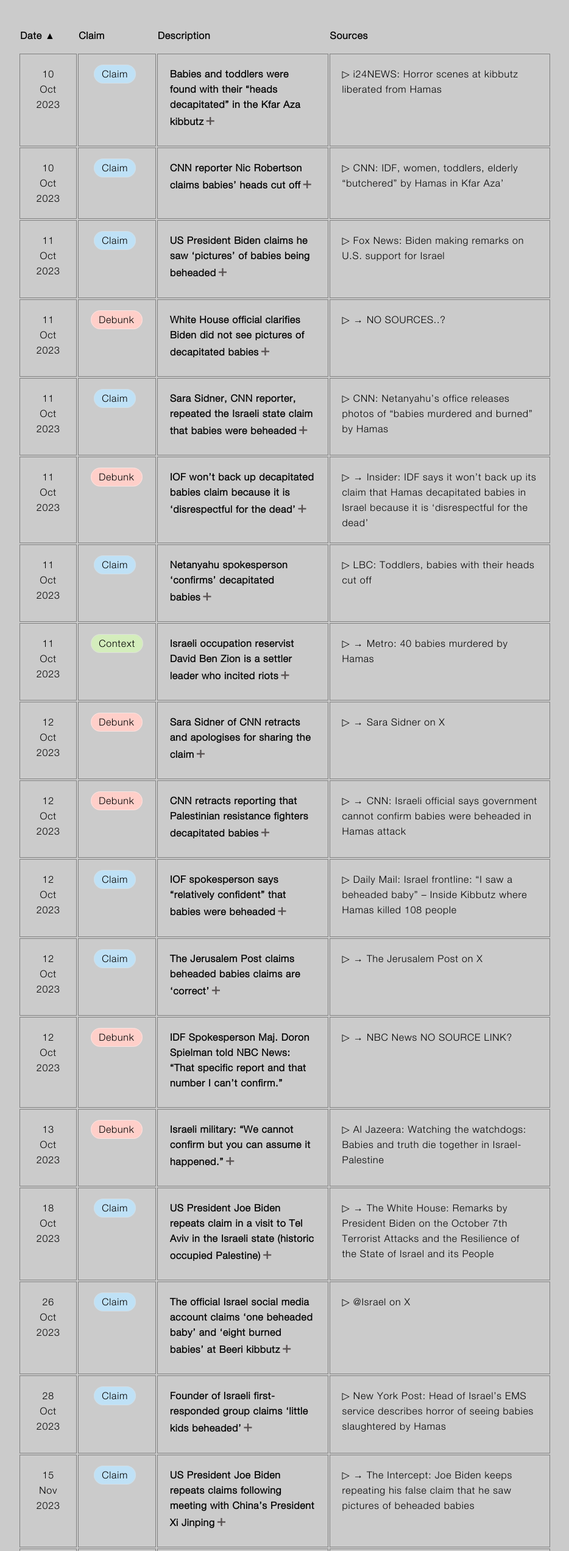
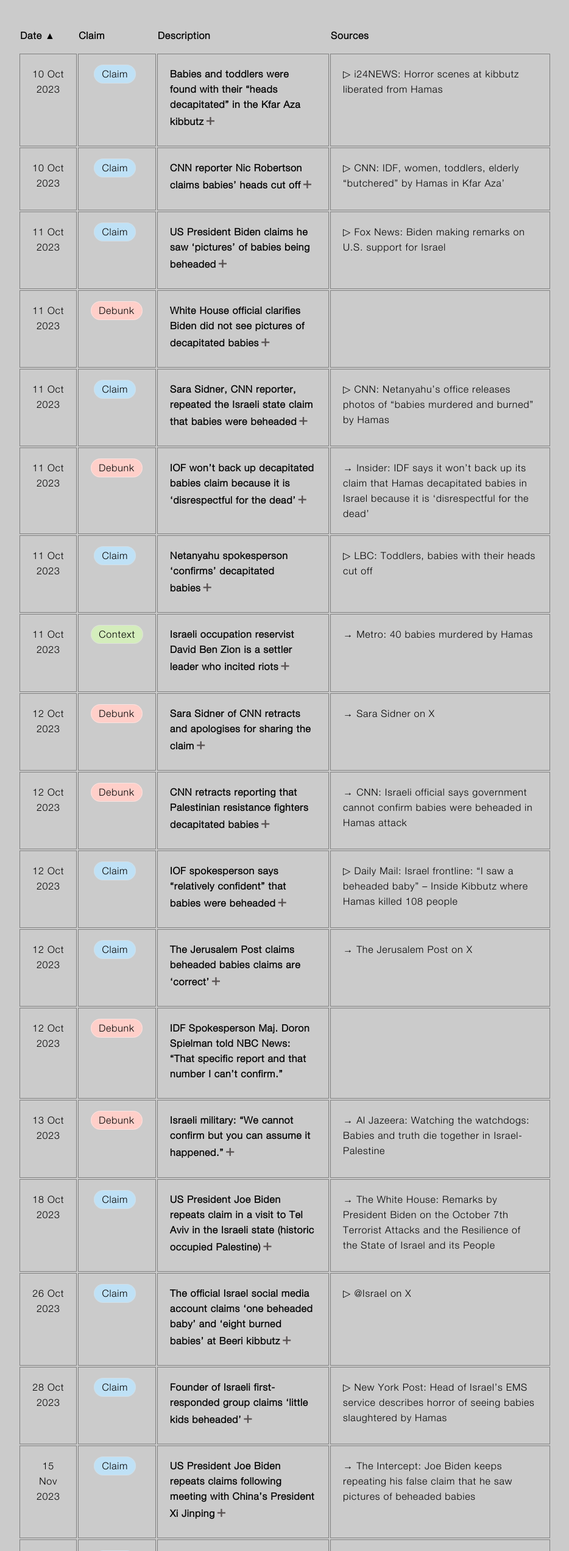
Before and after one commit to tamtzekin/hasbara-tracker, a React (Create React App) app: page /tracker in a window 1280 px wide. Shown: the part 256-2800 px from the top of the page at 61% size, without its empty margins (199-1133 px from the left). Built offline with nearby package versions, Linux system fonts and the light colour scheme.

Commit message:
go back to manual ▷ arrows

```diff
--- a/src/components/Tracker.js
+++ b/src/components/Tracker.js
@@ -73,7 +73,7 @@ export default function Tracker() {
                         <a href={row.original.sourceLink} target="_blank" rel="noreferrer">
 
                         {videoHasPreviewLink}
-                            <span className='play-arrow'></span>
+                            {/* <span className='play-arrow'></span> */}
 
                         {row.original.sourceText}
                         </a>
--- a/src/components/data.js
+++ b/src/components/data.js
@@ -11,7 +11,7 @@ const data = [
             summaryClass: 'expand-text',
             details: 'A spokesperson for the Israeli state’s prime minister claimed babies and toddlers were found with their “heads decapitated” in the Kfar Aza kibbutz after Hamas fighters entered occupied Palestine on October 7, 2023.<br /><br />Nicole Zedeck, a reporter with Tel Aviv-based news channel i24, interviewed Israeli occupation force soldier David Ben Zion who made the same claim on October 10, 2023. He said: “They cut heads of children, they cut heads of women.”',
         },
-        sourceText: 'i24NEWS: Horror scenes at kibbutz liberated from Hamas',
+        sourceText: '▷ i24NEWS: Horror scenes at kibbutz liberated from Hamas',
         sourceLink: 'https://archive.ph/QeCXs',
         videoLink: '/files/i24NEWS_10Oct.mp4',
     },
@@ -28,7 +28,7 @@ const data = [
             summaryClass: 'expand-text',
             details: 'Nic Robertson, a CNN reporter, claimed Palestinian resistance fighters carried out ISIS-style executions” by “cutting the heads off of people” including babies and killing their pets.<br /><br />“Men, women, children, hands bound, shot, executed, heads cut.”',
         },
-        sourceText: 'CNN: IDF, women, toddlers, elderly “butchered” by Hamas in Kfar Aza’',
+        sourceText: '▷ CNN: IDF, women, toddlers, elderly “butchered” by Hamas in Kfar Aza’',
         sourceLink: 'https://archive.ph/XRmh4',
         videoLink: '/files/CNN_NicRobertson_10Oct.mp4',
     },
@@ -45,7 +45,7 @@ const data = [
             summaryClass: 'expand-text',
             details: 'In an address to Jewish community leaders on October 11, 2023, Biden claimed: “I never really thought that I would see and have confirmed pictures of terrorists beheading children.”',
         },
-        sourceText: 'Fox News: Biden making remarks on U.S. support for Israel',
+        sourceText: '▷ Fox News: Biden making remarks on U.S. support for Israel',
         sourceLink: 'https://archive.ph/UN3Jd',
         videoLink: '/files/Fox_Biden_10Oct.mp4',
     },
@@ -62,7 +62,7 @@ const data = [
             summaryClass: 'expand-text',
             details: 'An administration official later clarified Biden’s remarks, saying that Biden was referring to public statements from officials and media reports and had not actually seen photos.',
         },
-        sourceText: '→ NO SOURCES..?',
+        sourceText: '',
         sourceLink: '',
         videoLink: '',
     },
@@ -79,7 +79,7 @@ const data = [
             summaryClass: 'expand-text',
             details: 'In a CNN news report, Sidner claimed babies and toddlers were found with their “heads decapitated” in Kfar Aza.',
         },
-        sourceText: 'CNN: Netanyahu’s office releases photos of “babies murdered and burned” by Hamas',
+        sourceText: '▷ CNN: Netanyahu’s office releases photos of “babies murdered and burned” by Hamas',
         sourceLink: 'https://archive.ph/wpEIM',
         videoLink: '/files/CNNTV_11Oct.mp4',
     },
@@ -113,7 +113,7 @@ const data = [
             summaryClass: 'expand-text',
             details: 'Tal Heinrich spokesperson for the Israeli Prime Minister’s Office ‘confirmed’ soldiers on the ground had been dealing with babies who had been decapitated to LBC in the UK.',
         },
-        sourceText: 'LBC: Toddlers, babies with their heads cut off',
+        sourceText: '▷ LBC: Toddlers, babies with their heads cut off',
         sourceLink: 'https://archive.is/UwDCO',
         videoLink: '/files/LBC_11Oct.mp4',
     },
@@ -177,7 +177,7 @@ const data = [
             summaryClass: 'expand-text',
             details: 'In a video shared by the official IDF account (Israeli occupation forces), Israeli occupation force spokesperson Jonathon Conricus claimed Palestinian resistance fighters had “likely” carried out decapitations of babies in the Be’eri kibbutz.<br />“We got very very disturbing reports that came from the ground that there were babies that had been beheaded… I think we can now say with relative confidence that unfortunately this is what happened in Be’eri.”',
         },
-        sourceText: 'Daily Mail: Israel frontline: “I saw a beheaded baby” – Inside Kibbutz where Hamas killed 108 people',
+        sourceText: '▷ Daily Mail: Israel frontline: “I saw a beheaded baby” – Inside Kibbutz where Hamas killed 108 people',
         sourceLink: 'https://www.youtube.com/watch?v=Wsbd_dV8Xf8',
         videoLink: '/files/GolanVach_12Oct.mp4',
     },
@@ -211,7 +211,7 @@ const data = [
             summaryClass: '',
             details: '',
         },
-        sourceText: '→ NBC News NO SOURCE LINK?',
+        sourceText: '',
         sourceLink: '',
         videoLink: '',
     },
@@ -227,7 +227,7 @@ const data = [
             summaryClass: 'expand-text',
             details: 'Al Jazeera reports that when journalists asked a spokesman for the Israeli military about the story of beheaded babies, the reply was, “We cannot confirm but you can assume it happened.”',
         },
-        sourceText: 'Al Jazeera: Watching the watchdogs: Babies and truth die together in Israel-Palestine',
+        sourceText: '→ Al Jazeera: Watching the watchdogs: Babies and truth die together in Israel-Palestine',
         sourceLink: 'https://archive.ph/RNLTs',
         videoLink: '',
     },
@@ -260,7 +260,7 @@ const data = [
             summaryClass: 'expand-text',
             details: 'In a post on X (formerly Twitter) on October 26, 2023, the official state of Israel account shared a video of an Israeli occupation force soldier named Col. Golan Vach telling reporters that he carried a decapitated baby in his own hands.<br /><br />The post reads: “Listen to the eyewitness accounts of the 8 burned babies and one beheaded baby which were butchered by Hamas terrorists on October 7th. Pure evil.”<br /><br />In the video, Golan Vach states: “The baby was decapitated... I carried the baby in my own hands.”<br /><br />When he was asked why there were no photographs, he replied: “People ask me how come you did not take a picture. I said: ‘I’m sorry, I have children. I have limitations. I have limits. I do not take a picture of a decapitated baby.’” Golan Vach also claimed a soldier was beheaded at Kfar Aza.',
         },
-        sourceText: '@Israel on X',
+        sourceText: '▷ @Israel on X',
         sourceLink: 'https://archive.ph/smhK5',
         videoLink: '/files/GolanVach_12Oct.mp4',
     },
@@ -277,7 +277,7 @@ const data = [
             summaryClass: 'expand-text',
             details: 'Eli Beer, president and founder of an Israeli first-responder group called United Hatzalah of Israel told the American Republican Jewish Committee in Las Vegas at a conference: “I saw little kids who were beheaded. We didn’t know which head belongs to which kid.” He also claimed a baby was baked in an oven.',
         },
-        sourceText: 'New York Post: Head of Israel’s EMS service describes horror of seeing babies slaughtered by Hamas',
+        sourceText: '▷ New York Post: Head of Israel’s EMS service describes horror of seeing babies slaughtered by Hamas',
         sourceLink: 'https://archive.is/wkmFr',
         videoLink: '/files/EliBeer_28Oct.mp4',
     },
@@ -329,8 +329,8 @@ const data = [
             summaryClass: 'expand-text',
             details: 'Kfar Aza is a kibbutz on occupied Palestinian land in what is considered ‘southern Israel’. In 1948, Zionist militias ethnically cleansed the Palestinian village of Najd, and the Israeli settler-colony created the city of Sderot where the kibbutz is close to. The kibbutz is also near the Israeli state’s city Netivot, a part of Gaza that was ethnically cleansed in the Nakba of 1948, originally named Arab Suqrir.',
         },
-        sourceText: '→ Al Jazeera: Watching the watchdogs: Babies and truth die together in Israel-Palestine',
-        sourceLink: 'https://archive.ph/RNLTs',
+        sourceText: '',
+        sourceLink: '',
         videoLink: '',
     },
 
```
